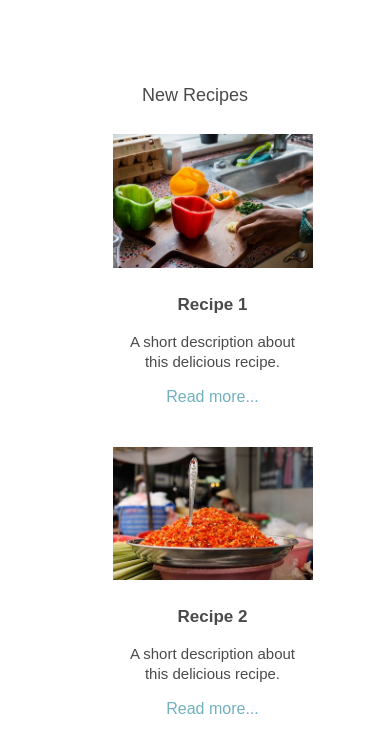
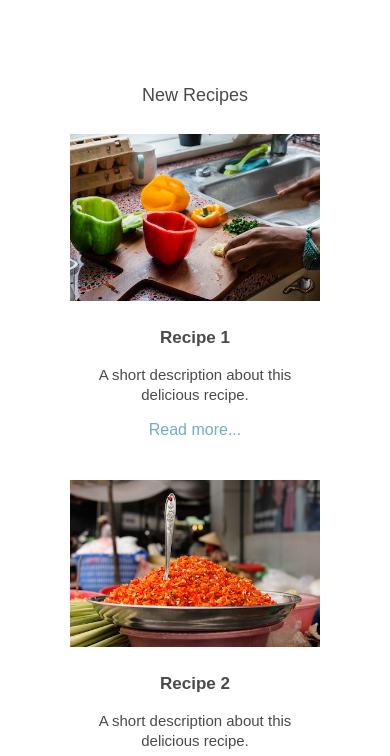
Before and after one commit to gbonds/email-newsletter, a plain HTML site: page index.html in a window 390 px wide. Shown: the part 1718-2474 px from the top of the page. Drawn offline with Linux system fonts and the light colour scheme.

Commit message:
Corrected placement issues with recipe section on mobile

```diff
--- a/index.html
+++ b/index.html
@@ -100,9 +100,13 @@
 				background-color: #ffffff;
 			}
 
+			.three-columns .column {
+				max-width: 295px;
+			}
+
 			img.recipe-image {
-				width: 200px !important;
-				max-width: 200px !important;
+				width: 250px !important;
+				max-width: 250px !important;
 			}
 
 			.padding img {
```
